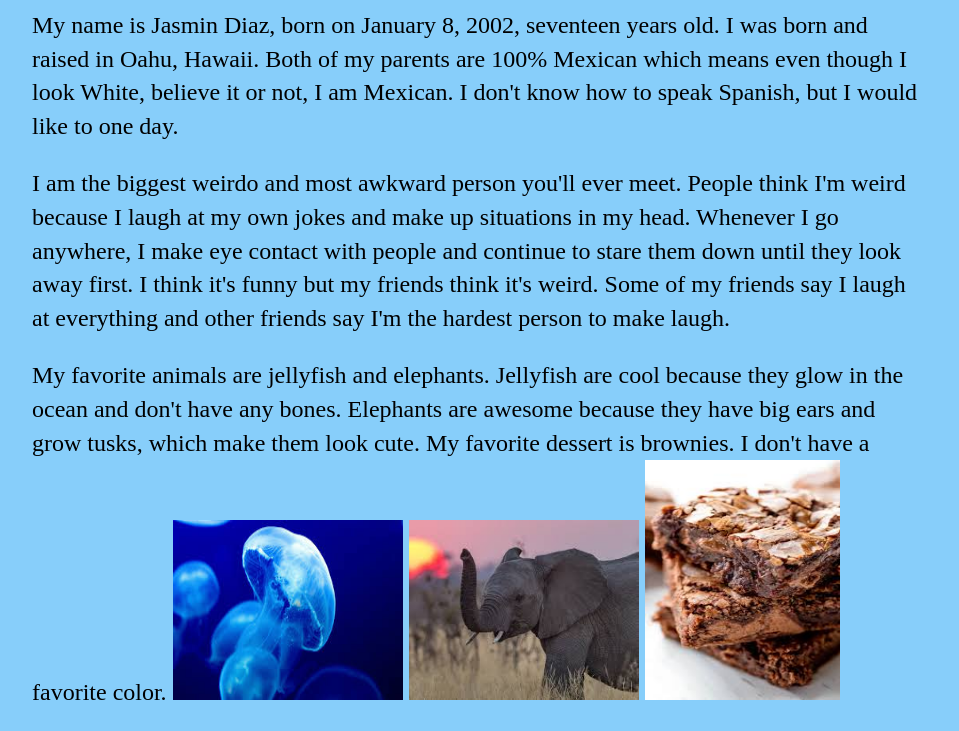
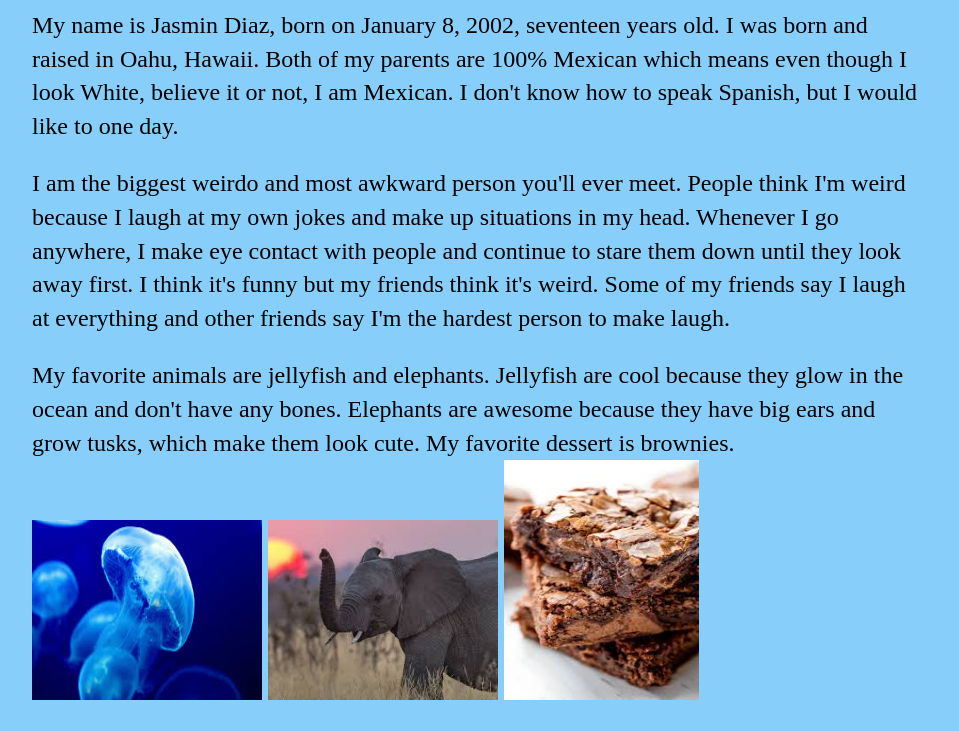
Before and after one commit to Jasmin808/Jasmin808.github.io, a plain HTML site: page About/index.html in a window 1280 px wide. Shown: the part 206-937 px from the top of the page, without its empty margins (160-1119 px from the left). Drawn offline with Linux system fonts and the light colour scheme.

Commit message:
Update index.html

```diff
--- a/About/index.html
+++ b/About/index.html
@@ -50,7 +50,7 @@ li a:hover {
 <p> I am the biggest weirdo and most awkward person you'll ever meet. People think I'm weird because I laugh at my own jokes and make up situations in my head. Whenever I go anywhere, I make eye contact with people and continue to stare them down until they look away first. I think it's funny but my friends think it's weird. Some of my friends say I laugh at everything and other friends say I'm the hardest person to make laugh.</p>
 
 
-<p> My favorite animals are jellyfish and elephants. Jellyfish are cool because they glow in the ocean and don't have any bones. Elephants are awesome because they have big ears and grow tusks, which make them look cute. My favorite dessert is brownies. I don't have a favorite color.
+<p> My favorite animals are jellyfish and elephants. Jellyfish are cool because they glow in the ocean and don't have any bones. Elephants are awesome because they have big ears and grow tusks, which make them look cute. My favorite dessert is brownies.
 
 <a href="/jelly.jpg" target="_self">
 <img src="/jelly.jpg" alt="Jellyfish" width="230" height="180">
```
